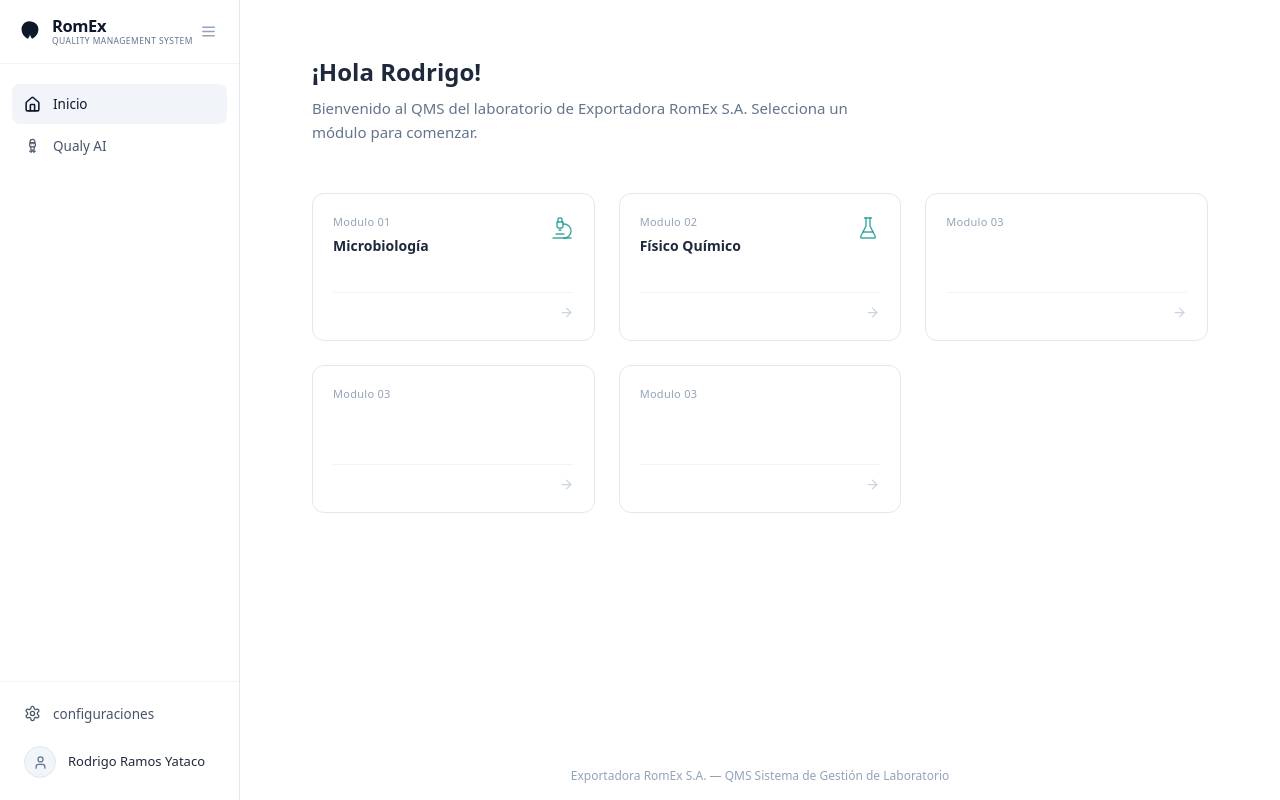
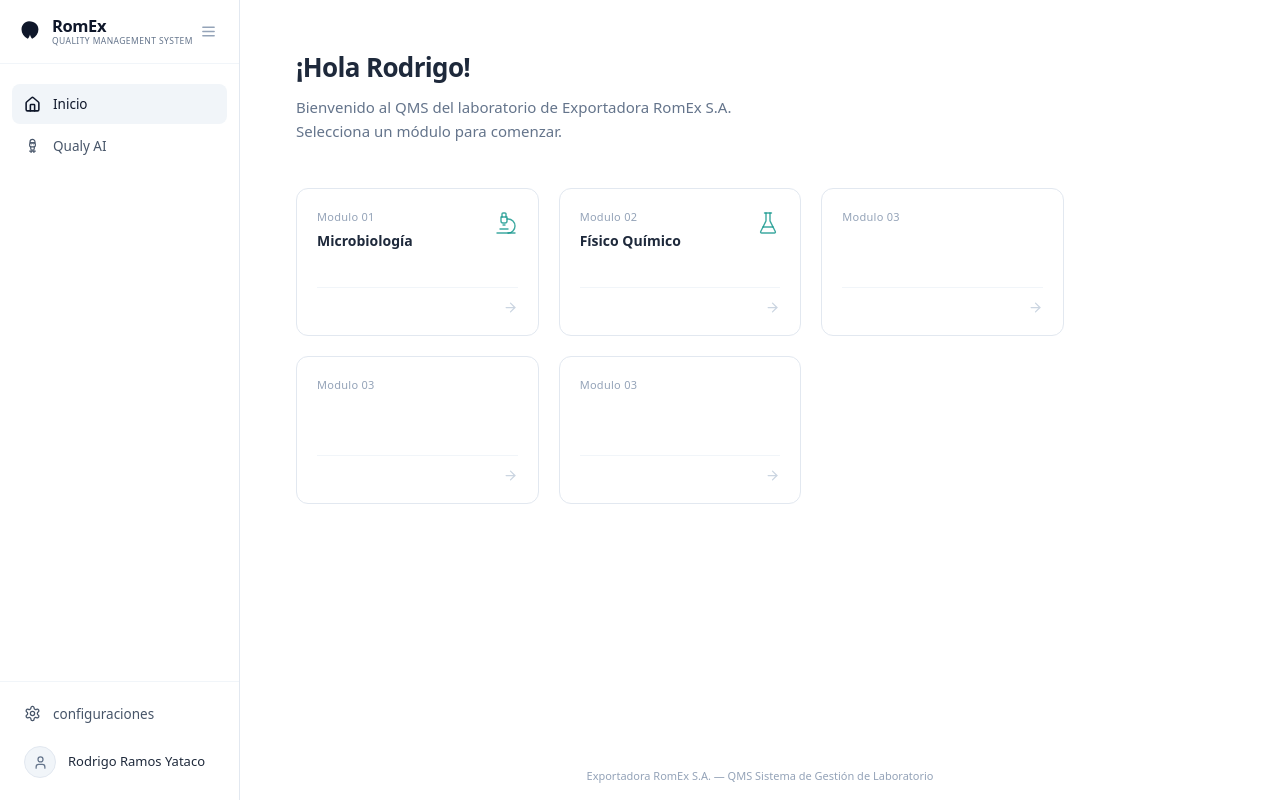
Before and after one commit to ramosyatacorf-debug/romex-qms, a Next.js app: page /dashboard in a window 1280 px wide. Built offline with nearby package versions, Linux system fonts and the light colour scheme.

Commit message:
feat: Dashboard profesional con layout limpio y alineado

```diff
--- a/src/app/dashboard/page.tsx
+++ b/src/app/dashboard/page.tsx
@@ -6,19 +6,19 @@ export default function DashboardPage() {
     <div className="flex min-h-screen bg-white">
       <Sidebar />
 
-      <main className="flex-1 flex flex-col">
-        <div className="flex-1 px-10 py-12 md:px-16 md:py-14">
-          <div className="max-w-4xl mx-auto">
-            <h1 className="text-2xl font-semibold text-slate-800 mb-2">
+      <main className="flex-1 flex flex-col min-w-0">
+        <div className="flex-1 px-8 py-10 md:px-14 md:py-12">
+          <div className="max-w-3xl">
+            <h1 className="text-[26px] font-semibold text-slate-800 mb-2 tracking-tight">
               ¡Hola Rodrigo!
             </h1>
-            <p className="text-slate-500 text-[15px] mb-12 max-w-xl leading-relaxed">
+            <p className="text-slate-500 text-[15px] mb-11 max-w-lg leading-relaxed">
               Bienvenido al QMS del laboratorio de Exportadora RomEx S.A. Selecciona un
               módulo para comenzar.
             </p>
 
-            {/* Modules - layout similar al original */}
-            <div className="grid grid-cols-1 sm:grid-cols-2 lg:grid-cols-3 gap-6 mb-6">
+            {/* Fila 1 - 3 módulos */}
+            <div className="grid grid-cols-1 sm:grid-cols-2 lg:grid-cols-3 gap-5 mb-5">
               <ModuleCard
                 number="Modulo 01"
                 title="Microbiología"
@@ -31,36 +31,18 @@ export default function DashboardPage() {
                 href="/dashboard/fisico-quimico"
                 icon="flask"
               />
-              <ModuleCard
-                number="Modulo 03"
-                title=""
-                href="#"
-                icon="empty"
-              />
+              <ModuleCard number="Modulo 03" title="" href="#" icon="empty" />
             </div>
 
-            <div className="grid grid-cols-1 sm:grid-cols-2 lg:grid-cols-3 gap-6">
-              <div className="lg:col-start-1">
-                <ModuleCard
-                  number="Modulo 03"
-                  title=""
-                  href="#"
-                  icon="empty"
-                />
-              </div>
-              <div>
-                <ModuleCard
-                  number="Modulo 03"
-                  title=""
-                  href="#"
-                  icon="empty"
-                />
-              </div>
+            {/* Fila 2 - 2 módulos alineados a la izquierda */}
+            <div className="grid grid-cols-1 sm:grid-cols-2 lg:grid-cols-3 gap-5">
+              <ModuleCard number="Modulo 03" title="" href="#" icon="empty" />
+              <ModuleCard number="Modulo 03" title="" href="#" icon="empty" />
             </div>
           </div>
         </div>
 
-        <footer className="py-4 text-center text-xs text-slate-400">
+        <footer className="py-4 text-center text-[11px] text-slate-400">
           Exportadora RomEx S.A. — QMS Sistema de Gestión de Laboratorio
         </footer>
       </main>
```
